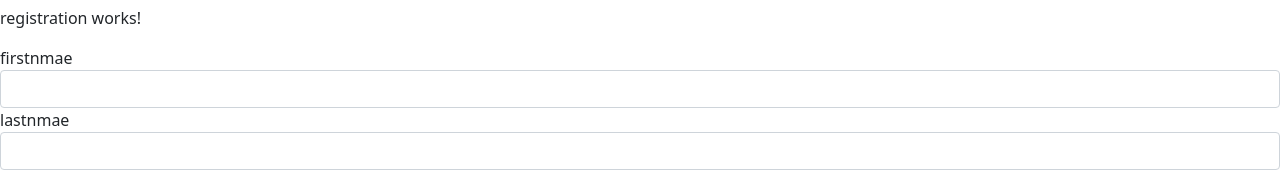
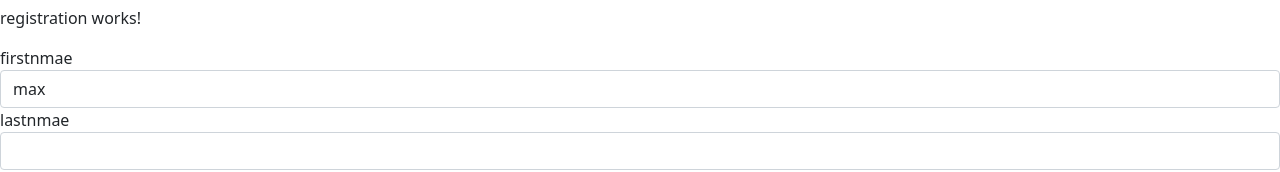
Before and after one commit to ManuDev03/angular-course-2021, an Angular app: page / in a window 1280 px wide. Shown: the part 430-602 px from the top of the page. Built offline with nearby package versions, Linux system fonts and the light colour scheme.

Commit message:
two way binding of template driven forms

```diff
--- a/src/app/student/registration/registration.component.html
+++ b/src/app/student/registration/registration.component.html
@@ -4,25 +4,25 @@
         <label for="">firstnmae</label>
     </div>
     <div>
-        <input type="text" name="firstname" class="form-control">
+        <input type="text" name="firstname" class="form-control" [(ngModel)]="studentmodel.firstname">
     </div>
     <div class="form-group">
         <label for="">lastnmae</label>
     </div>
     <div>
-        <input type="text" name="lastnmae" class="form-control">
+        <input type="text" name="lastname" class="form-control"  [(ngModel)]="studentmodel.lastname">
     </div>
     <div class="form-group">
         <label for="">email</label>
     </div>
     <div>
-        <input type="text" name="email" class="form-control">
+        <input type="text" name="email" class="form-control"  [(ngModel)]="studentmodel.email">
     </div>
     <div class="form-group">
         <label for="">password</label>
     </div>
     <div>
-        <input type="text" name="password" class="form-control">
+        <input type="text" name="password" class="form-control"  [(ngModel)]="studentmodel.password">
     </div>
-    <button>save</button>
+    <button (click)="save()">save</button>
 </form>
--- a/src/app/student/registration/registration.component.ts
+++ b/src/app/student/registration/registration.component.ts
@@ -1,4 +1,6 @@
 import { Component, OnInit } from '@angular/core';
+import { Student } from '../student';
+
 
 @Component({
   selector: 'app-registration',
@@ -6,10 +8,14 @@ import { Component, OnInit } from '@angular/core';
   styleUrls: ['./registration.component.css']
 })
 export class RegistrationComponent implements OnInit {
+  studentmodel = new Student("max","","","")
 
   constructor() { }
 
   ngOnInit(): void {
   }
+  save(){
+    console.log(this.studentmodel)
+  }
 
 }
--- a/src/app/student/student.module.ts
+++ b/src/app/student/student.module.ts
@@ -1,7 +1,7 @@
 import { NgModule } from '@angular/core';
 import { CommonModule } from '@angular/common';
 import { RegistrationComponent } from './registration/registration.component';
-
+import { FormsModule } from '@angular/forms'
 
 
 @NgModule({
@@ -9,7 +9,8 @@ import { RegistrationComponent } from './registration/registration.component';
     RegistrationComponent
   ],
   imports: [
-    CommonModule
+    CommonModule,
+    FormsModule
   ],
   exports:[RegistrationComponent]
 })
```
